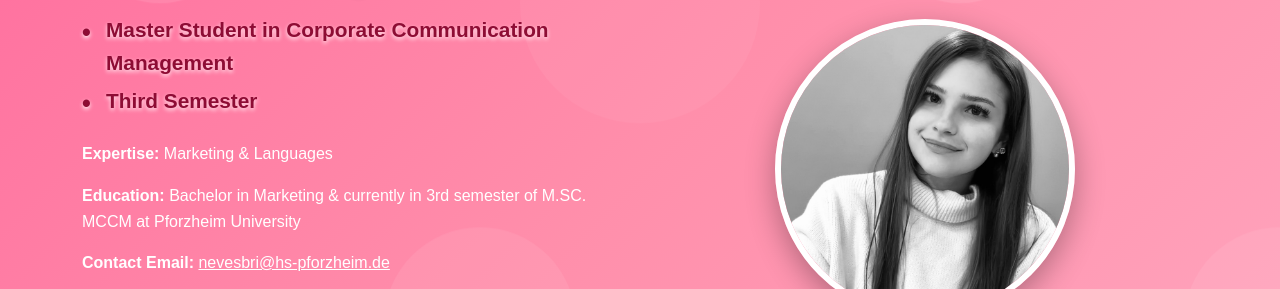
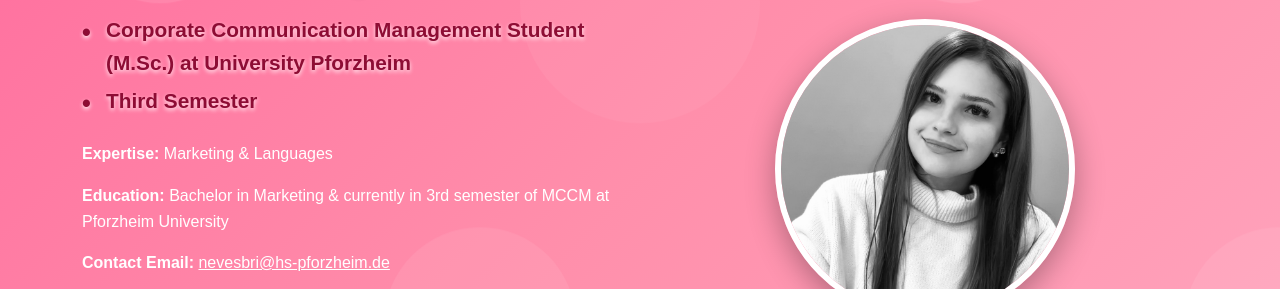
Before and after one commit to brigitteneves-ship-it/brigitteneves-ship-it.github.io, a plain HTML site: page index.html in a window 1280 px wide. Shown: the part 231-520 px from the top of the page. Drawn offline with nearby package versions, Linux system fonts and the light colour scheme.

Commit message:
Update index.html

```diff
--- a/index.html
+++ b/index.html
@@ -340,17 +340,17 @@
 // ====== User Profile Data Section - Please modify the content below ======
         const profileData = {
             name: "Neves Brigitte  Marie",
-            title1: "Master Student in Corporate Communication Management",
+            title1: "Corporate Communication Management Student (M.Sc.) at University Pforzheim",
             title2: "Third Semester",
             expertise: "Marketing & Languages",
-            education: "Bachelor in Marketing & currently in 3rd semester of M.SC. MCCM at Pforzheim University",
+            education: "Bachelor in Marketing & currently in 3rd semester of MCCM at Pforzheim University",
             email: "nevesbri@hs-pforzheim.de",
             linkedin: "www.linkedin.com/in/brigitte-n-11a8542b6",
             about1: "Brigitte Neves obtained her Bachelor's degree in Marketing from Ephec in Brussles, Belgium and is currently",
             about2: " doing her Master's degrees in Masters Communication Management from the University of Pforzheim, Germany.",
             about3: "In 2023, she completed an exchange semester at Hankuk University of Foreign Studies in Seoul, South Korea",
             about4: "", // Add additional about content here if needed
-            phone: "+352661152001",
+            phone: "+352 661152001",
             location: "Pforzheim & Luxembourg"
         };
         // ====== User Profile Data Section End ======
```
